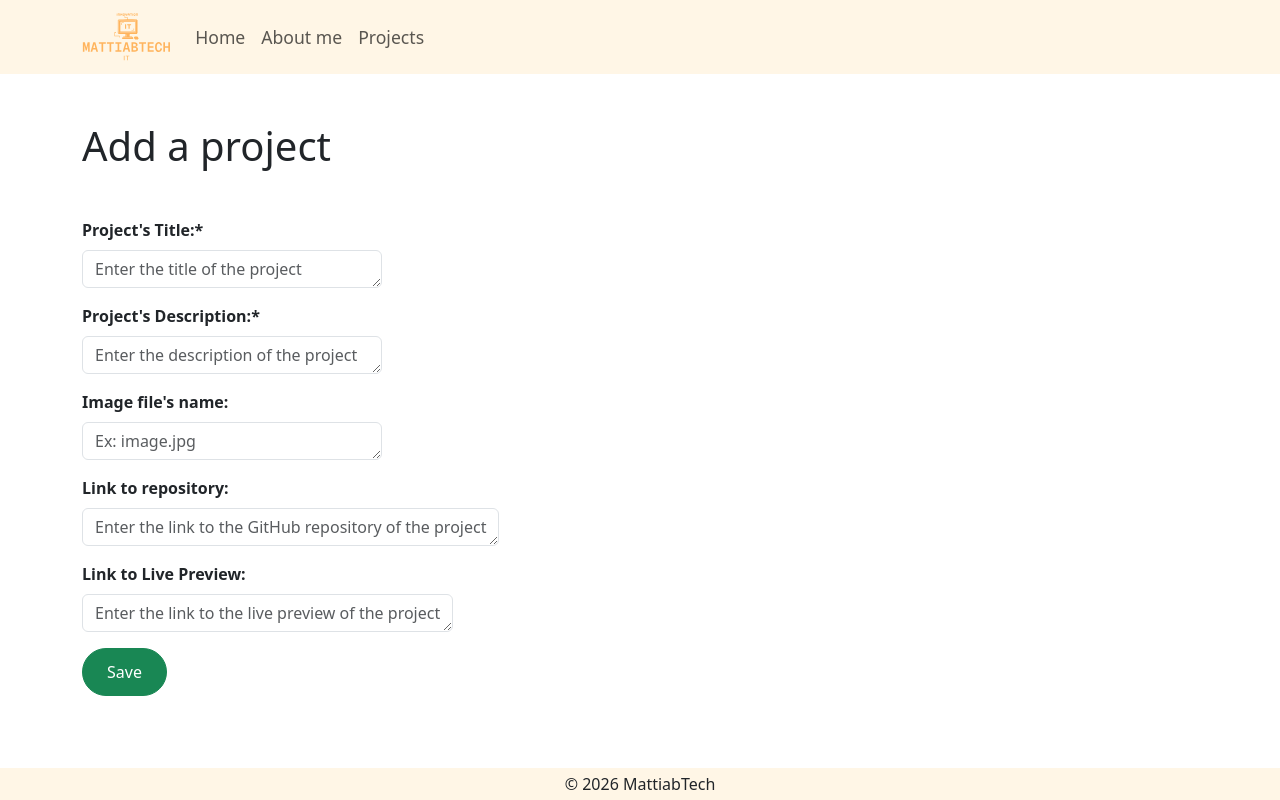
After one commit to mattiabotto/cs50-final-project, a Flask app: page /admin/projects/add in a window 1280 px wide. The commit adds this page. Run offline with Flask 3, Linux system fonts and the light colour scheme; some libraries are stand-ins or nearby versions.

Commit message:
Add add_project functionality
Now is possible to add a new project in the gallery
by clicking on the '+' that is showing after
the cards.

```diff
--- a/app.py
+++ b/app.py
@@ -16,6 +16,7 @@ def index():
 @app.route('/admin/')
 def home():
     return redirect('/admin/home')
+
 
 @app.route('/admin/projects')
 def admin_projects():
@@ -55,6 +56,22 @@ def admin_projects():
     )
 
     return render_template('admin.html', content=content, projects=projects, title=page)
+
+@app.route('/admin/projects/add', methods=['GET', 'POST'])
+def add_project():
+
+    if request.method == 'POST':
+
+        # Insert into database new card
+        db.execute(
+            "INSERT INTO projects (title, content, img, repo_link, preview_link) VALUES (?, ?, ?, ?, ?)",
+            request.form.get('title'), request.form.get('content'), request.form.get('img'),
+            request.form.get('repo_link'), request.form.get('preview_link')
+        )
+
+        return redirect(url_for('admin_projects'))
+
+    return render_template('add_project.html')
 
 # TODO: edit route
 
@@ -115,6 +132,7 @@ def admin(page):
     )
     return render_template('admin.html', content=content, title=page)
 
+
 @app.route('/output_website/img/<path:filename>')
 def serve_image(filename):
     return send_from_directory('output_website/img', filename)
--- a/helpers.py
+++ b/helpers.py
@@ -1,8 +1,6 @@
 from cs50 import SQL
 from flask import render_template
 import os
-
-
 
 def get_content(page, db):
     """
--- a/static/styles.css
+++ b/static/styles.css
@@ -32,10 +32,11 @@ main {
   border-radius: 1.5rem;
 }
 
-textarea {
+textarea.form-control {
   field-sizing: content;
-  min-width: 200px;
+  min-width: 300px;
   max-width: 100%;
+  width: auto;
 }
 
 .card {
--- /dev/null
+++ b/templates/add_project.html
@@ -0,0 +1,38 @@
+{% extends 'admin_layout.html' %}
+
+{% block title %}Admin{% endblock %}
+
+{% block main %}
+
+<div class="container py-3 py-sm-5">
+  <h1 class="mb-3 mb-sm-5">Add a project</h1>
+  <form method="post">
+    <div class="mb-3">
+      <label class="fw-bold mb-2" for="title">Project's Title:*</label>
+      <textarea class="form-control" id="title" name="title" placeholder="Enter the title of the project" required
+        type="text"></textarea>
+    </div>
+    <div class="mb-3">
+      <label class="fw-bold mb-2" for="description">Project's Description:*</label>
+      <textarea class="form-control" id="description" name="content" placeholder="Enter the description of the project"
+        required type="text"></textarea>
+    </div>
+    <div class="mb-3">
+      <label class="fw-bold mb-2" for="img">Image file's name:</label>
+      <textarea class="form-control" id="img" name="img" placeholder="Ex: image.jpg" type="text"></textarea>
+    </div>
+    <div class="mb-3">
+      <label class="fw-bold mb-2" for="repo_link">Link to repository:</label>
+      <textarea class="form-control" id="repo_link" name="repo_link"
+        placeholder="Enter the link to the GitHub repository of the project" type="text"></textarea>
+    </div>
+    <div class="mb-3">
+      <label class="fw-bold mb-2" for="preview_link">Link to Live Preview:</label>
+      <textarea class="form-control" id="preview_link" name="preview_link"
+        placeholder="Enter the link to the live preview of the project" type="text"></textarea>
+    </div>
+    <button class="btn btn-success" type="submit">Save</button>
+
+  </form>
+
+  {% endblock %}
--- a/templates/admin.html
+++ b/templates/admin.html
@@ -59,6 +59,11 @@
         </div>
       </div>
       {% endfor %}
+
+      <!-- Button for adding a card -->
+      <div class="col-lg-6 col-xxl-4 mb-4 d-flex align-items-center justify-content-center">
+        <a href="{{ url_for('add_project') }}" class="link-secondary"><i class="bi bi-plus-circle fs-1"></i></a>
+      </div>
     </div>
 
     {% endif %}
--- a/templates/admin_layout.html
+++ b/templates/admin_layout.html
@@ -7,6 +7,7 @@
 
   <link href="https://cdn.jsdelivr.net/npm/bootstrap@5.3.8/dist/css/bootstrap.min.css" rel="stylesheet"
     integrity="sha384-sRIl4kxILFvY47J16cr9ZwB07vP4J8+LH7qKQnuqkuIAvNWLzeN8tE5YBujZqJLB" crossorigin="anonymous">
+  <link rel="stylesheet" href="https://cdn.jsdelivr.net/npm/bootstrap-icons@1.13.2/font/bootstrap-icons.min.css">
 
   <link href="../static/favicon.ico" rel="icon">
 
--- a/templates/layout.html
+++ b/templates/layout.html
@@ -7,6 +7,7 @@
 
   <link href="https://cdn.jsdelivr.net/npm/bootstrap@5.3.8/dist/css/bootstrap.min.css" rel="stylesheet"
     integrity="sha384-sRIl4kxILFvY47J16cr9ZwB07vP4J8+LH7qKQnuqkuIAvNWLzeN8tE5YBujZqJLB" crossorigin="anonymous">
+  <link rel="stylesheet" href="https://cdn.jsdelivr.net/npm/bootstrap-icons@1.13.2/font/bootstrap-icons.min.css">
 
   <link href="./img/favicon.ico" rel="icon">
 
```
